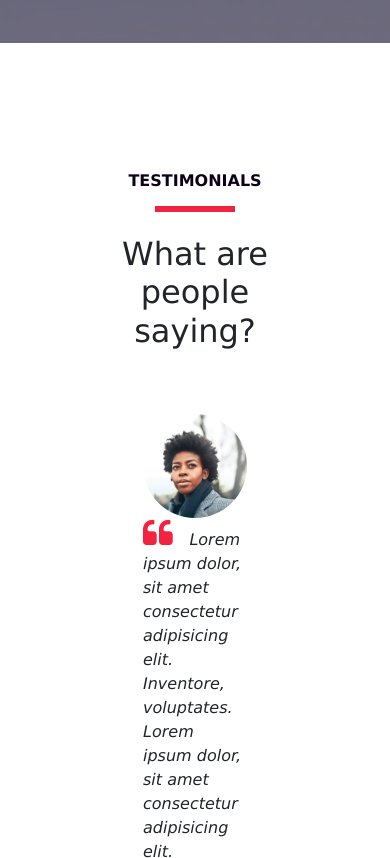
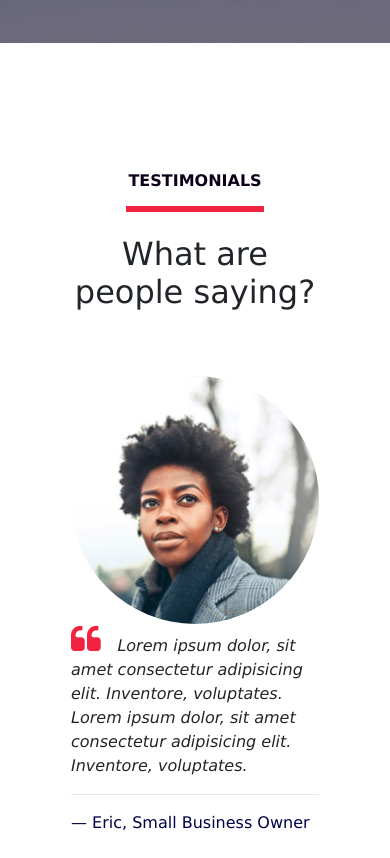
Before and after one commit to eric-ricky/MediHos, a plain HTML site: page index.html in a window 390 px wide. Shown: the part 4400-5258 px from the top of the page. Drawn offline with nearby package versions, Linux system fonts and the light colour scheme.

Commit message:
testimonials padding

```diff
--- a/css/main.css
+++ b/css/main.css
@@ -360,6 +360,11 @@ p.line {
     height: 0.4rem;
     display: inline-block;
     margin-top: 0.5rem;
+}
+@media (max-width: 768px) {
+    .testimonials {
+        padding: 5rem 0.5rem;
+    }
 }
 
 
```
